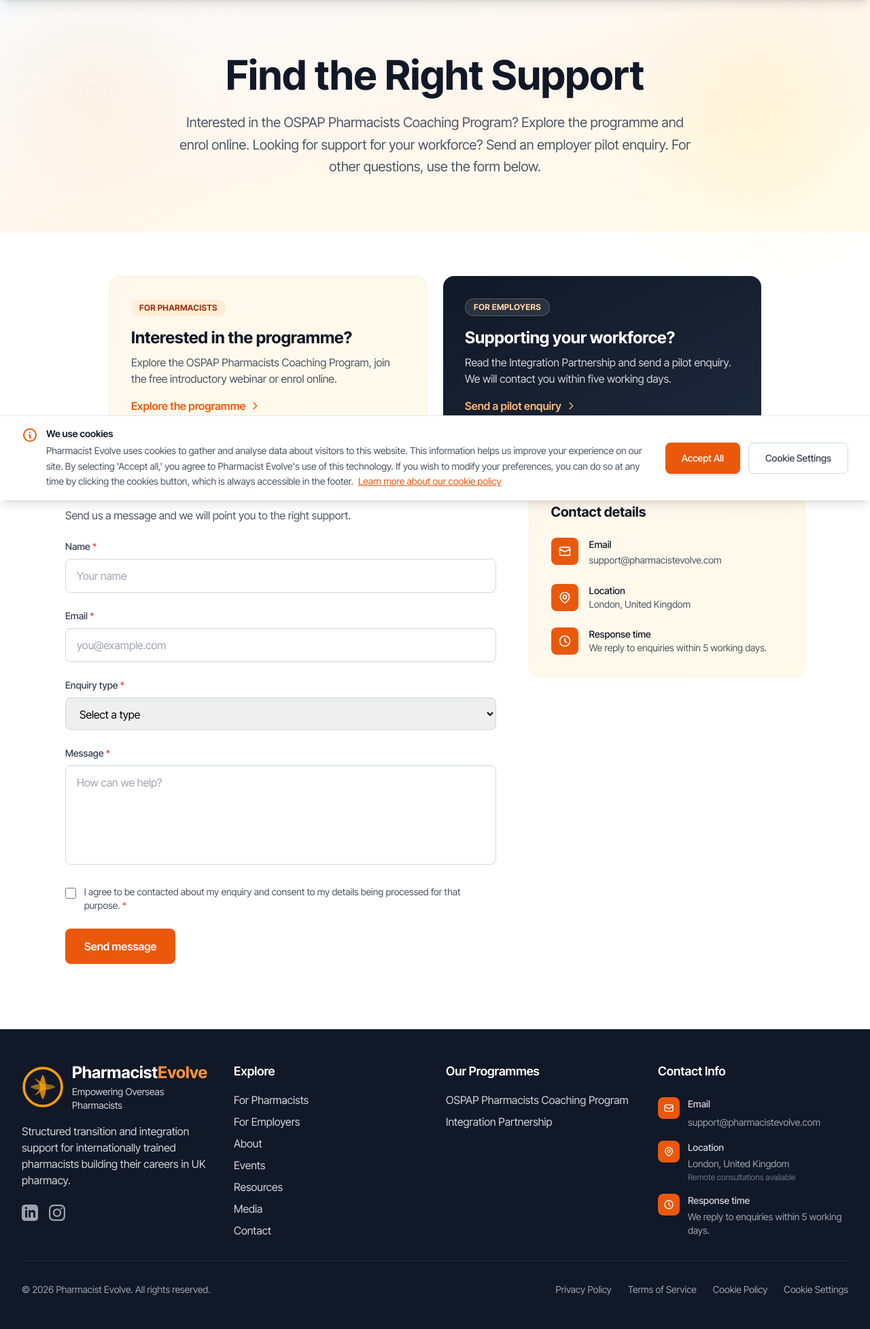
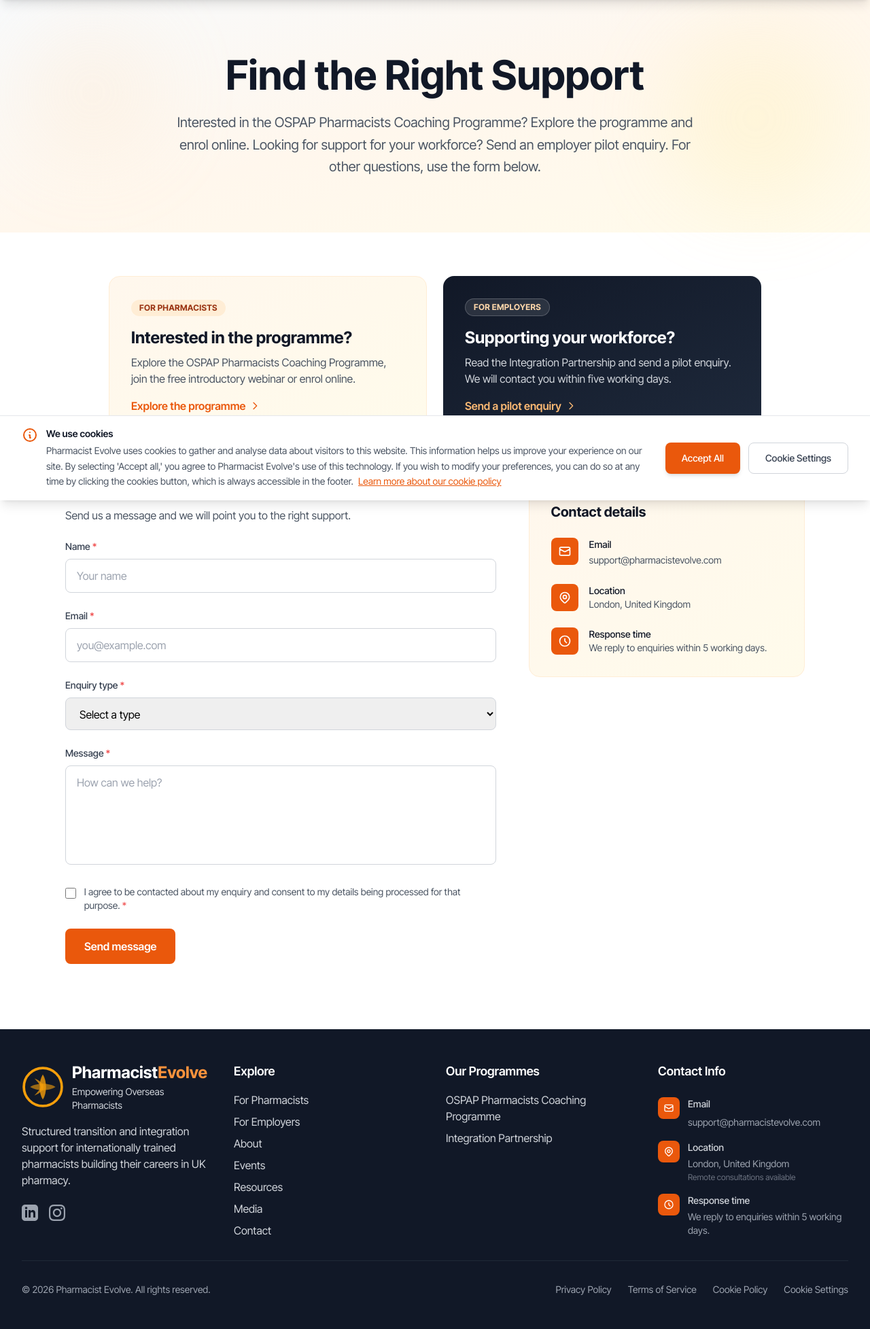
Before and after one commit to fldata22/pharmacist-evolve, a Laravel app: page /contact in a window 1280 px wide. Shown: the part 64-2019 px from the top of the page at 68% size. Run offline with Laravel 12, Linux system fonts and the light colour scheme; style sheets or scripts are compiled from the project's sources; parts of the project's set-up code (start-up, migrations or seed data) failed here and were passed over; some libraries are stand-ins or nearby versions; some web fonts are replaced.

Commit message:
content(programme): FAQ answers match the amended brief; Programme spelling site-wide
- "Will you find me a job?" no longer promises application guidance; it now
  points to career pathways and the personalised action plan from the brief.
- "Can I contact my coach privately" replaces "scheduled appointments" with
  the weekly live group webinars and programme community.
- Footer, Home, Contact, Resources, the interest-form success message and the
  admin notification email now say "Programme". Nova admin labels unchanged.

Co-Authored-By: Claude Opus 5.5 <noreply@anthropic.com>

```diff
--- a/resources/js/Components/Footer.vue
+++ b/resources/js/Components/Footer.vue
@@ -47,7 +47,7 @@
         <div>
           <h3 class="text-lg font-semibold mb-4">Our Programmes</h3>
           <ul class="space-y-2">
-            <li><Link href="/for-pharmacists" class="text-gray-300 hover:text-orange-400 transition-colors">OSPAP Pharmacists Coaching Program</Link></li>
+            <li><Link href="/for-pharmacists" class="text-gray-300 hover:text-orange-400 transition-colors">OSPAP Pharmacists Coaching Programme</Link></li>
             <li><Link href="/for-employers" class="text-gray-300 hover:text-orange-400 transition-colors">Integration Partnership</Link></li>
           </ul>
         </div>
--- a/resources/js/Pages/Contact.vue
+++ b/resources/js/Pages/Contact.vue
@@ -10,7 +10,7 @@
       <div class="relative max-w-4xl mx-auto px-4 sm:px-6 lg:px-8 text-center">
         <h1 class="text-4xl lg:text-6xl font-bold text-gray-900 mb-6">Find the Right Support</h1>
         <p class="text-xl text-gray-600 max-w-3xl mx-auto leading-relaxed">
-          Interested in the OSPAP Pharmacists Coaching Program? Explore the programme and enrol online. Looking for support for your workforce? Send an employer pilot enquiry. For other questions, use the form below.
+          Interested in the OSPAP Pharmacists Coaching Programme? Explore the programme and enrol online. Looking for support for your workforce? Send an employer pilot enquiry. For other questions, use the form below.
         </p>
       </div>
     </section>
@@ -22,7 +22,7 @@
           <Link href="/for-pharmacists" class="group rounded-2xl p-8 bg-gradient-to-br from-orange-50 to-amber-50 border border-orange-100 hover:shadow-lg hover:-translate-y-0.5 transition-all">
             <span class="inline-flex items-center px-3 py-1 rounded-full bg-orange-100 text-orange-800 text-xs font-bold uppercase tracking-wide mb-4">For pharmacists</span>
             <h2 class="text-2xl font-bold text-gray-900 mb-2">Interested in the programme?</h2>
-            <p class="text-gray-600 mb-4">Explore the OSPAP Pharmacists Coaching Program, join the free introductory webinar or enrol online.</p>
+            <p class="text-gray-600 mb-4">Explore the OSPAP Pharmacists Coaching Programme, join the free introductory webinar or enrol online.</p>
             <span class="inline-flex items-center font-semibold text-orange-600 group-hover:text-orange-700">
               Explore the programme
               <svg class="w-4 h-4 ml-1.5 group-hover:translate-x-1 transition-transform" fill="none" stroke="currentColor" viewBox="0 0 24 24"><path stroke-linecap="round" stroke-linejoin="round" stroke-width="2" d="M9 5l7 7-7 7" /></svg>
--- a/resources/js/Pages/ForPharmacists.vue
+++ b/resources/js/Pages/ForPharmacists.vue
@@ -393,9 +393,9 @@ const outline = [
 
 const faqs = [
   { q: 'Is this exam preparation?', a: 'No. The programme focuses on transition, working life and career development. It is not a GPhC examination preparation course.' },
-  { q: 'Will you find me a job?', a: 'Employment and placement are not included or guaranteed. Career planning and application guidance form part of the programme.' },
+  { q: 'Will you find me a job?', a: 'Employment and placement are not included or guaranteed. The programme helps you explore career pathways and build a personalised action plan for your next steps.' },
   { q: 'Does this replace my training provider or supervisor?', a: 'No. It complements your existing training and workplace support.' },
-  { q: 'Can I contact my coach privately whenever I need help?', a: 'Support is provided through scheduled appointments, group sessions and the designated community space. Private on-demand support is not included.' },
+  { q: 'Can I contact my coach privately whenever I need help?', a: 'Support is provided through the weekly live group webinars and the programme community space. Private on-demand support and individual coaching outside the programme are not included.' },
   { q: 'When does it start?', a: `The next cohort starts ${programme.cohortStart}. We will confirm the start date, session times and time zone to everyone who enrols.` },
   { q: 'What happens if I miss a session?', a: 'Sessions are recorded, and there is the opportunity to ask questions as needed.' },
 ]
--- a/resources/js/Pages/Home.vue
+++ b/resources/js/Pages/Home.vue
@@ -101,7 +101,7 @@
         </div>
 
         <div class="grid grid-cols-1 lg:grid-cols-2 gap-8">
-          <!-- OSPAP Pharmacists Coaching Program -->
+          <!-- OSPAP Pharmacists Coaching Programme -->
           <div class="flex flex-col rounded-3xl p-8 lg:p-10 bg-gradient-to-br from-orange-50 to-amber-50 border border-orange-100">
             <span class="inline-flex self-start items-center px-3 py-1 rounded-full bg-orange-100 text-orange-800 text-xs font-bold uppercase tracking-wide mb-5">For pharmacists</span>
             <h3 class="text-2xl font-bold text-gray-900 mb-3">{{ programme.name }}</h3>
@@ -174,7 +174,7 @@
         <div class="grid grid-cols-1 md:grid-cols-2 gap-8 max-w-4xl mx-auto">
           <div class="rounded-2xl p-8 border border-orange-100 bg-orange-50">
             <h3 class="text-xl font-bold text-gray-900 mb-2">If you are a pharmacist</h3>
-            <p class="text-gray-600 mb-6">Read about the OSPAP Pharmacists Coaching Program, join the free introductory webinar, then enrol online when you are ready.</p>
+            <p class="text-gray-600 mb-6">Read about the OSPAP Pharmacists Coaching Programme, join the free introductory webinar, then enrol online when you are ready.</p>
             <Link href="/for-pharmacists" class="inline-flex items-center text-orange-600 font-semibold hover:text-orange-700">
               Explore the programme
               <svg class="w-4 h-4 ml-1" fill="none" stroke="currentColor" viewBox="0 0 24 24"><path stroke-linecap="round" stroke-linejoin="round" stroke-width="2" d="M9 5l7 7-7 7" /></svg>
--- a/resources/js/Pages/Resources.vue
+++ b/resources/js/Pages/Resources.vue
@@ -21,7 +21,7 @@
 
         <div class="bg-white rounded-3xl shadow-sm border border-orange-100 p-8 text-left">
           <p class="text-gray-600 mb-6">
-            Want to be told when it opens? Register your interest in the OSPAP Pharmacists Coaching Program and we will keep you updated as resources go live.
+            Want to be told when it opens? Register your interest in the OSPAP Pharmacists Coaching Programme and we will keep you updated as resources go live.
           </p>
           <div class="flex flex-col sm:flex-row gap-4">
             <Link href="/for-pharmacists" class="inline-flex items-center justify-center px-6 py-3 bg-orange-600 text-white font-semibold rounded-xl hover:bg-orange-700 transition-colors">
--- a/routes/web.php
+++ b/routes/web.php
@@ -23,7 +23,7 @@ Route::redirect('/services/group-mentoring', '/for-pharmacists')->name('services
 Route::redirect('/services/ospap-coaching', '/for-pharmacists')->name('services.ospap-coaching');
 Route::redirect('/services/workforce-integration', '/for-employers')->name('services.workforce-integration');
 
-// Two core service pages: individuals (OSPAP Pharmacists Coaching Program) and employers
+// Two core service pages: individuals (OSPAP Pharmacists Coaching Programme) and employers
 // (Integration Partnership). Each has a public enquiry form.
 Route::get('/for-pharmacists', function () {
     return Inertia::render('ForPharmacists');
```
Also changed, not shown: app/Http/Controllers/ProgrammeInterestController.php (+4 -4 lines).
